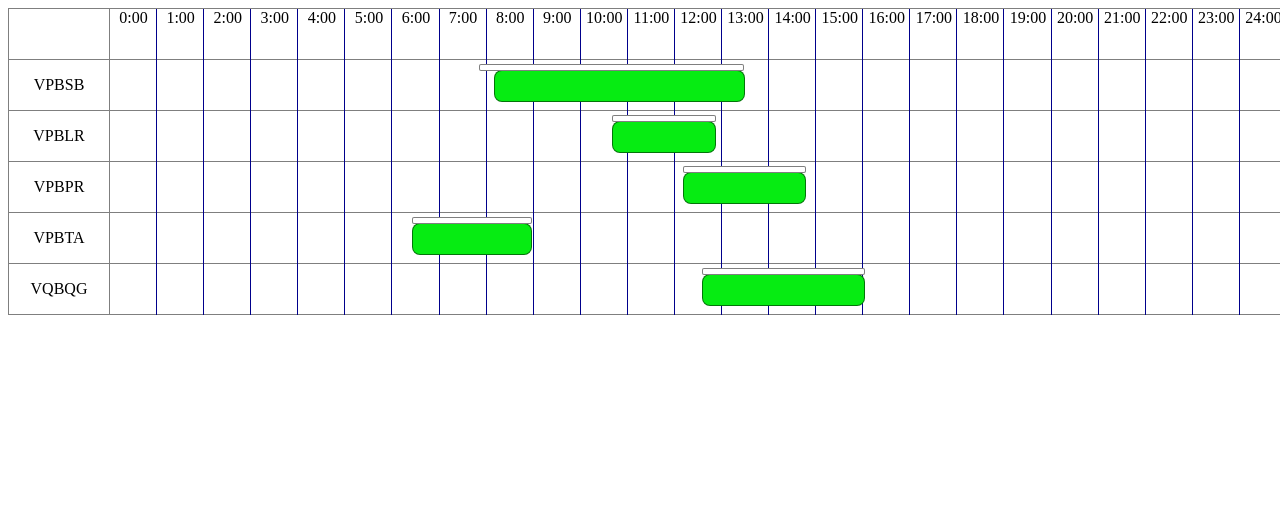
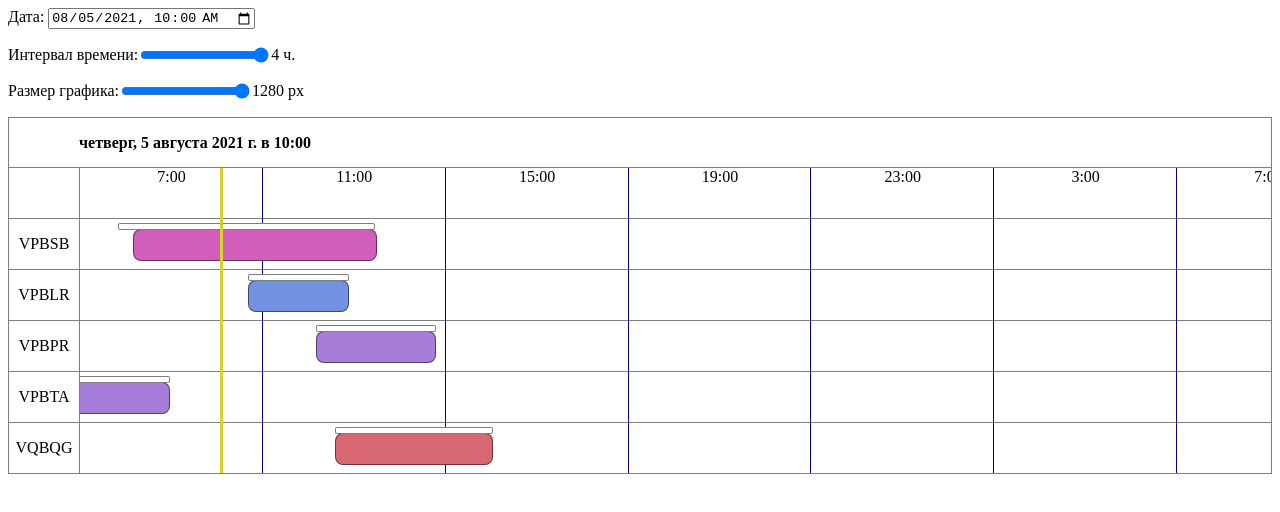
Before and after one commit to z0mb1/gant-chart, a Vue app: page / in a window 1280 px wide. Shown: the top 512 px of the page. Built offline with nearby package versions, Linux system fonts and the light colour scheme.

Commit message:
Add settings, update chart

```diff
--- a/src/App.vue
+++ b/src/App.vue
@@ -1,11 +1,19 @@
-<style></style>
+<style>
+body {
+  padding: 0;
+  margin: 0;
+}
+.app-layout {
+  max-width: 100vw;
+  padding: 8px;
+  background-color: #ffffff;
+}
+</style>
 
 <template>
-  <GantChart
-    :timeFrom="new Date('08/05/2021').getTime()"
-    :timeTo="new Date('08/06/2021').getTime()"
-    :flights="flights"
-  />
+  <div class="app-layout">
+    <GantChart :flights="flights" />
+  </div>
 </template>
 
 <script>
@@ -165,8 +173,6 @@ export default {
       return this.rawData.map((item) => item.data);
     },
   },
-  created() {
-    console.log(this.flights);
-  },
+  created() {},
 };
 </script>
--- a/src/components/GantChart.vue
+++ b/src/components/GantChart.vue
@@ -1,35 +1,56 @@
 <style scoped>
 .gant-chart {
+  --left-width: 70px;
+  --row-height: 50px;
+  --border: 1px solid rgba(0, 0, 0, 0.5);
+}
+.gant-chart__container {
   width: 100%;
   overflow: hidden;
-  min-width: 1280px;
+  display: flex;
+  border: var(--border);
+  box-sizing: border-box;
+}
+.gant-chart__left {
+  width: var(--left-width);
+  border-right: var(--border);
+}
+.gant-chart__right {
+  width: calc(100% - var(--left-width));
+  overflow-x: auto;
+  overflow-y: hidden;
 }
 .gant-chart__line {
   display: flex;
-  height: 50px;
-  border: 1px solid rgba(0, 0, 0, 0.5);
+  height: var(--row-height);
+  border-bottom: var(--border);
+  position: relative;
+  flex-grow: 1;
+  display: flex;
+  width: 100%;
+}
+.gant-chart__line--current {
+  height: 0px;
+  border: none;
+}
+.gant-chart__line:last-child {
   border-bottom: none;
 }
-.gant-chart__line:last-child {
-  border-bottom: 1px solid rgba(0, 0, 0, 0.5);
-}
 .gant-chart__line-name {
-  border-right: 1px solid rgba(0, 0, 0, 0.5);
-  width: 100px;
+  border-bottom: var(--border);
+  width: var(--left-width);
   display: flex;
   align-items: center;
   justify-content: center;
+  height: var(--row-height);
 }
-.gant-chart__line-container {
-  position: relative;
-  flex-grow: 1;
-  display: flex;
+.gant-chart__line-name:last-child {
+  border-bottom: none;
 }
 .gant-chart__block-flight {
   cursor: pointer;
   height: 30px;
   position: absolute;
-  background: rgb(6, 236, 18);
   border: 1px solid rgba(0, 0, 0, 0.5);
   top: 10px;
   border-radius: 8px;
@@ -54,9 +75,10 @@
   flex-shrink: 0;
   flex-grow: 0;
   position: relative;
+  width: 75px;
 }
 .gant-chart__mark:after {
-  content: "";
+  content: '';
   position: absolute;
   width: 1px;
   background: darkblue;
@@ -65,13 +87,77 @@
   top: 0;
   z-index: 0;
 }
+.gant-chart__date {
+  height: var(--row-height);
+  width: 100%;
+  border: var(--border);
+  border-bottom: none;
+  line-height: var(--row-height);
+  padding-left: var(--left-width);
+  box-sizing: border-box;
+}
+.gant-chart__current {
+  position: absolute;
+  width: 3px;
+  background-color: #d2d42a;
+  height: 100vh;
+  top: 0;
+  z-index: 999;
+}
 </style>
 
 <template>
+  <!-- Settings -->
+  <div class="gant-chart-settings">
+    <div style="margin-bottom: 16px">
+      <span>Дата: </span><input type="datetime-local" v-model="date" />
+    </div>
+    <div style="display: flex; align-items: center; margin-bottom: 16px">
+      <span>Интервал времени: </span
+      ><input type="range" min="1" max="4" step="1" v-model="rangeHours" />
+      {{ rangeHours }} ч.
+    </div>
+    <div style="display: flex; align-items: center; margin-bottom: 16px">
+      <span>Размер графика: </span
+      ><input type="range" min="500" max="1280" step="1" v-model="width" />
+      {{ width }} px
+    </div>
+  </div>
+  <!-- Chart -->
   <div class="gant-chart">
+    <div class="gant-chart__date">
+      <b>{{
+        new Date(date).toLocaleString('ru', {
+          weekday: 'long',
+          year: 'numeric',
+          month: 'long',
+          day: 'numeric',
+          hour: 'numeric',
+          minute: 'numeric',
+        })
+      }}</b>
+    </div>
+    <div class="gant-chart__container">
+      <div class="gant-chart__left">
+        <div class="gant-chart__line-name"></div>
+        <div
+          class="gant-chart__line-name"
+          v-for="aircraft in Object.keys(chartData)"
+          :key="aircraft"
+        >
+          {{ aircraft }}
+        </div>
+      </div>
+      <div class="gant-chart__right">
+        <div :style="{ width: `${width}px` }">
+          <div class="gant-chart__line gant-chart__line--current">
+            <div
+              class="gant-chart__current"
+              :style="{ left: `calc(${currentTimePosition}% + 3px)` }"
+            ></div>
+          </div>
+
           <div class="gant-chart__line">
-      <div class="gant-chart__line-name">{{ aircraft }}</div>
-      <div class="gant-chart__line-container">
             <div
               class="gant-chart__mark"
               v-for="(mark, idx) in timeMarks"
@@ -81,14 +167,11 @@
               {{ mark }}
             </div>
           </div>
-    </div>
           <div
             class="gant-chart__line"
-      v-for="[aircraft, items] in Object.entries(chartData)"
-      :key="aircraft"
+            v-for="(items, idx) in Object.values(chartData)"
+            :key="idx"
           >
-      <div class="gant-chart__line-name">{{ aircraft }}</div>
-      <div class="gant-chart__line-container">
             <template
               v-for="({
                 departureValue,
@@ -101,7 +184,11 @@
             >
               <div
                 class="gant-chart__block-flight"
-            :style="{ left: `${departureValue}%`, width: `${duration}%` }"
+                :style="{
+                  left: `${departureValue}%`,
+                  width: `${duration}%`,
+                  backgroundColor: getColor(),
+                }"
               ></div>
               <div
                 class="gant-chart__block-sheduled"
@@ -114,17 +201,16 @@
           </div>
         </div>
       </div>
+    </div>
+  </div>
 </template>
 
 <script>
-import { onMounted, toRefs, computed } from '@vue/runtime-core';
+import { toRefs, computed, ref } from '@vue/runtime-core';
 
 export default {
   name: 'GantChart',
   props: {
-    // значение, возвращаемое функцией getTime()
-    timeFrom: { type: Number },
-    timeTo: { type: Number },
     // данные для графика
     flights: { type: Array },
   },
@@ -132,41 +218,59 @@ export default {
     return {};
   },
   setup(props) {
-    // TODO
-    // найти минимальный и максиальный часы и расчертить поле
-    // подготовить данные на вход
-    const { timeFrom, timeTo, flights } = toRefs(props);
-    const startTime = computed(() => {
-      const d = new Date(timeFrom.value);
-      return new Date(
-        d.getFullYear(),
-        d.getMonth(),
-        d.getDate(),
-        d.getHours()
-      ).getTime();
-    });
-    const endTime = computed(() => {
-      const d = new Date(timeTo.value);
+    // settings
+    const date = ref('2021-08-05T10:00');
+    const rangeHours = ref(4);
+    const width = ref(1280);
+    const leftHoursShift = 3;
+    const rightHoursShift = 24;
+
+    const { flights } = toRefs(props);
+
+    const timeShift = (date, hours) => {
+      const d = new Date(date);
       const currentTimeValue = new Date(
         d.getFullYear(),
         d.getMonth(),
         d.getDate(),
         d.getHours()
       );
-      currentTimeValue.setHours(currentTimeValue.getHours() + 1);
+      currentTimeValue.setHours(currentTimeValue.getHours() + hours);
       return currentTimeValue.getTime();
+    };
+    // Начало временной шкалы
+    const startTime = computed(() => {
+      return timeShift(date.value, -leftHoursShift);
     });
+
+    // Конец временной шкалы
+    const endTime = computed(() => {
+      const remains = (leftHoursShift + rightHoursShift) % rangeHours.value;
+      if (remains === 0) {
+        return timeShift(date.value, rightHoursShift);
+      } else {
+        return timeShift(
+          date.value,
+          rightHoursShift + +rangeHours.value - remains
+        );
+      }
+    });
+
     const timeBlocks = computed(() => {
-      return (endTime.value - startTime.value) / 1000 / 60 / 60;
+      return (
+        (endTime.value - startTime.value) / 1000 / 60 / 60 / +rangeHours.value
+      );
     });
     const timeMarks = computed(() => {
       const initialHours = new Date(startTime.value).getHours();
-      return Array.from(
-        { length: timeBlocks.value },
-        (_, i) => `${i + initialHours}:00`
-      );
+      return Array.from({ length: timeBlocks.value }, (_, i) => {
+        const time = i * +rangeHours.value + initialHours;
+        if (time > 23) {
+          return `${time - 24}:00`;
+        }
+        return `${time}:00`;
       });
-    console.log('timeMarks', timeMarks.value);
+    });
     const normalizedTime = (ms) => {
       return ((ms - startTime.value) / (endTime.value - startTime.value)) * 100;
     };
@@ -192,11 +296,23 @@ export default {
         return res;
       }, {});
     });
-    console.log('chartData', chartData.value);
-    onMounted(() => {
-      console.log('timeBlocks', timeBlocks.value);
-    });
-    return { chartData, timeBlocks, timeMarks };
+    const currentTimePosition = normalizedTime(new Date(date.value).getTime());
+
+    const getColor = () => {
+      let colors = ['#D15EB8', '#7291E0', '#A67DD9', '#D76872'];
+
+      return colors[Math.floor(Math.random() * colors.length)];
+    };
+    return {
+      date,
+      rangeHours,
+      chartData,
+      timeBlocks,
+      timeMarks,
+      currentTimePosition,
+      getColor,
+      width,
+    };
   },
 };
 </script>
```
Lines whose indentation alone changed are shown as unchanged.
